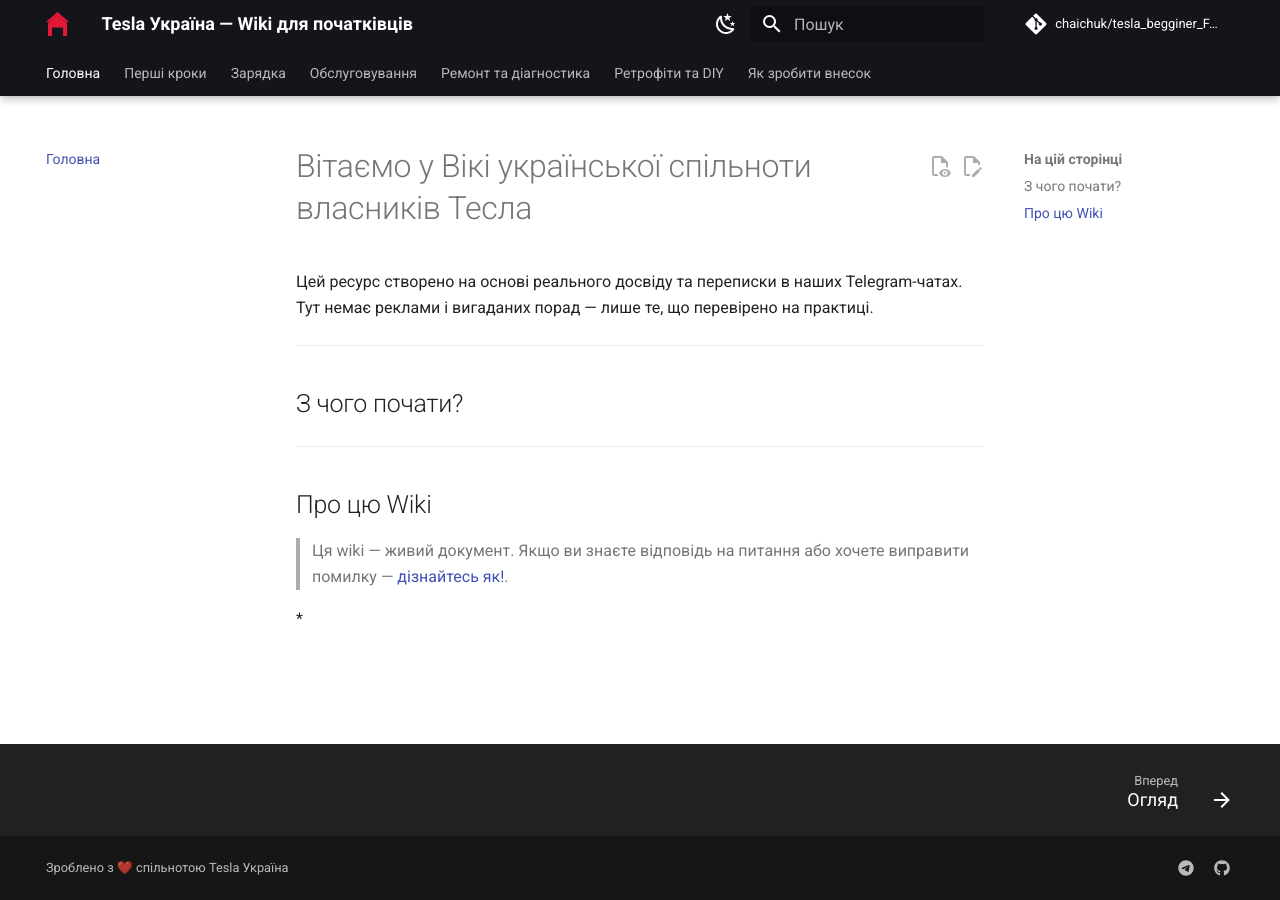
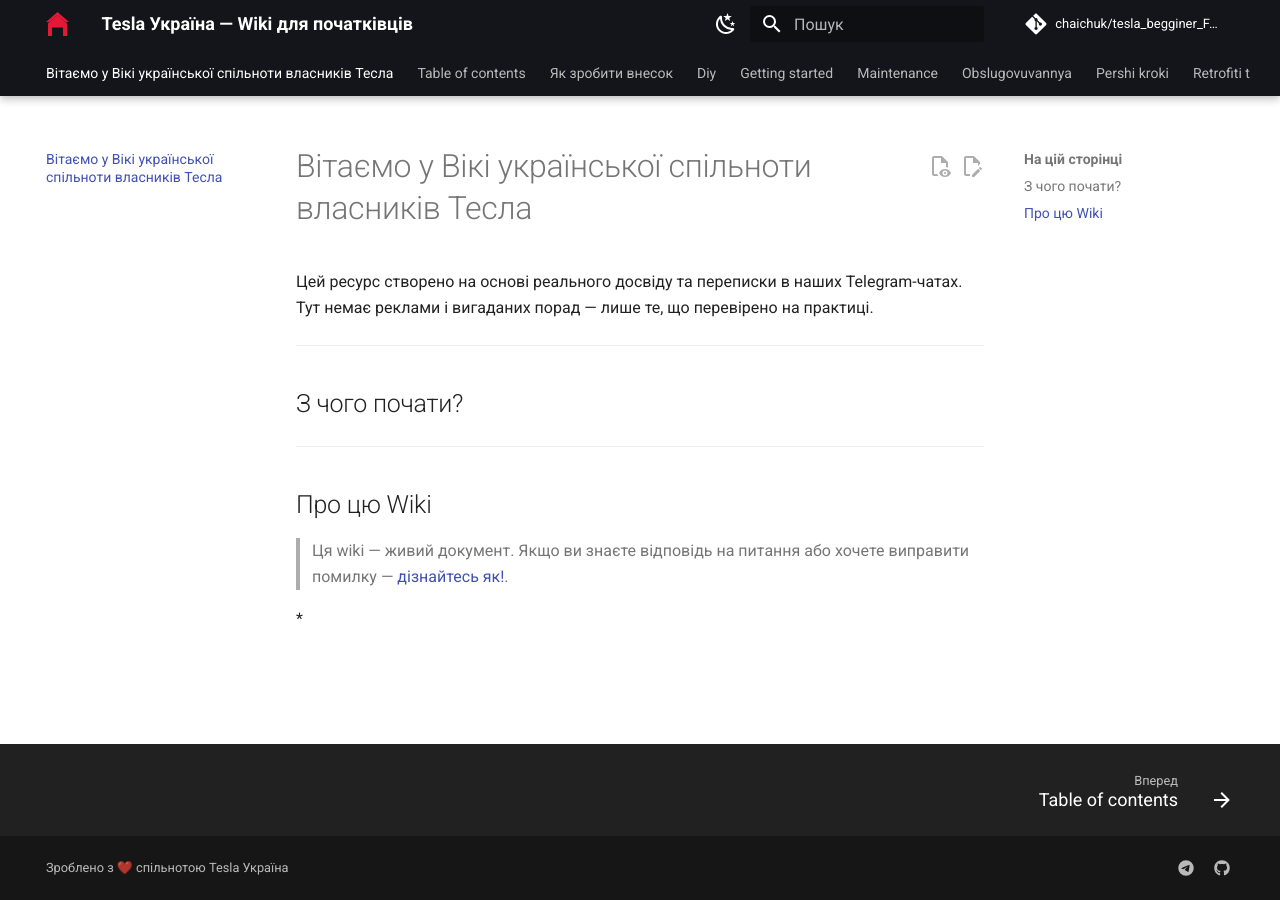
Before and after one commit to chaichuk/tesla_begginer_FAQ, an MkDocs documentation site: the page built from docs/index.md, in a window 1280 px wide. Built offline with MkDocs 1.6.1 and Material for MkDocs 9.7.7, drawn with Linux system fonts in a browser that asks for light colours; comment, search, counter and statistics services are not loaded; some of the changed lines change nothing that is shown.

Commit message:
fix: remove hardcoded nav to allow automatic MkDocs navigation matching GitBook structure

```diff
--- a/mkdocs.yml
+++ b/mkdocs.yml
@@ -83,30 +83,3 @@
   generator: false
 
 copyright: 'Зроблено з ❤️ спільнотою Tesla Україна'
-
-nav:
-  - 'Головна': index.md
-  - 'Перші кроки':
-    - getting-started/index.md
-    - 'Додаток Tesla': getting-started/app-setup.md
-    - 'Переоформлення авто': getting-started/account-transfer.md
-    - 'Чорний список Tesla': getting-started/black-list.md
-    - 'Перевірка Carfax': getting-started/carfax-check.md
-  - 'Зарядка':
-    - charging/index.md
-    - 'Домашня зарядка': charging/home-charging.md
-    - 'Адаптери': charging/adapters.md
-    - 'Supercharger в Україні': charging/supercharger.md
-    - 'Підготовка батареї': charging/battery-prep.md
-  - 'Обслуговування':
-    - maintenance/index.md
-    - 'Фільтр салону': maintenance/cabin-filter.md
-    - 'Дистанційний сервіс': maintenance/service-remote.md
-  - 'Ремонт та діагностика':
-    - repair/index.md
-    - 'Діагностика помилок': repair/diagnostics.md
-  - 'Ретрофіти та DIY':
-    - diy/index.md
-    - 'Дзеркала з поворотниками': diy/mirrors.md
-    - 'Звукоізоляція': diy/soundproofing.md
-  - 'Як зробити внесок': contribute.md
```
